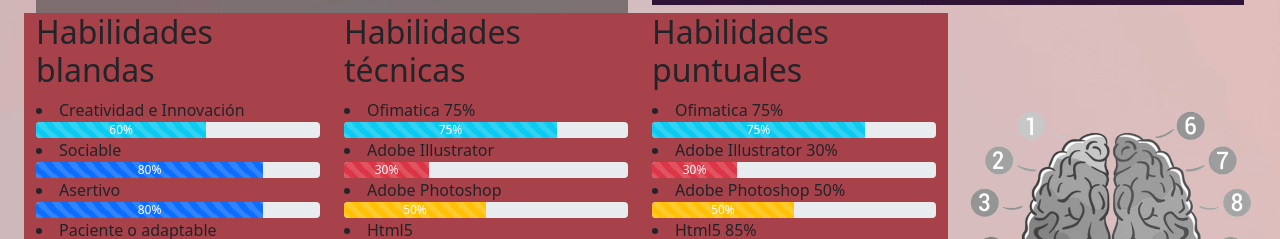
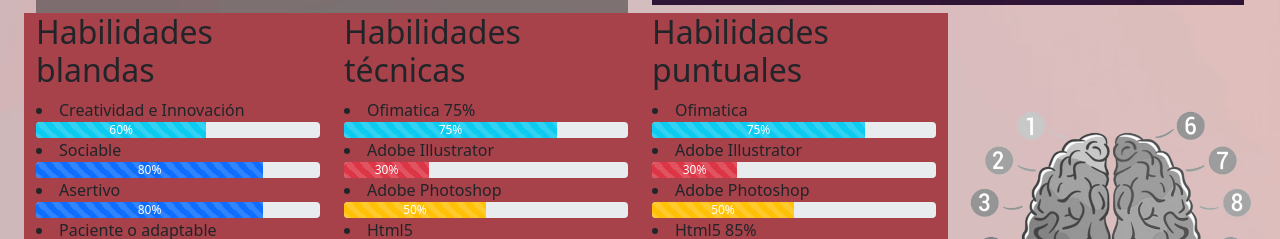
Before and after one commit to Milesty/portafolioWeb-Laura_Robayo, a plain HTML site: page index.html in a window 1280 px wide. Shown: the part 759-998 px from the top of the page. Drawn offline with nearby package versions, Linux system fonts and the light colour scheme.

Commit message:
Update index.html

```diff
--- a/index.html
+++ b/index.html
@@ -199,15 +199,15 @@
           <!--Habilidades puntuales-->
           <div class="col col-xs-10 col-sm-10 col-md-10 col-lg-4 col-xl-3 caja3 animate__animated wow animate__backInLeft" id="seccion-sobre-mi">
             <h2>Habilidades puntuales</h2>
-            <li>Ofimatica 75%</li>
+            <li>Ofimatica</li>
             <div class="progress">
               <div class="progress-bar progress-bar-striped bg-info progress-bar-animated" role="progressbar" style="width: 75%" aria-valuenow="75" aria-valuemin="0" aria-valuemax="100">75%</div>
             </div>
-            <li>Adobe Illustrator 30%</li>
+            <li>Adobe Illustrator</li>
             <div class="progress">
               <div class="progress-bar progress-bar-striped bg-danger progress-bar-animated" role="progressbar" style="width: 30%" aria-valuenow="30" aria-valuemin="0" aria-valuemax="100">30%</div>
             </div>
-            <li>Adobe Photoshop 50%</li>
+            <li>Adobe Photoshop</li>
             <div class="progress">
               <div class="progress-bar progress-bar-striped bg-warning progress-bar-animated" role="progressbar" style="width: 50%" aria-valuenow="50" aria-valuemin="0" aria-valuemax="100">50%</div>
             </div>
```
